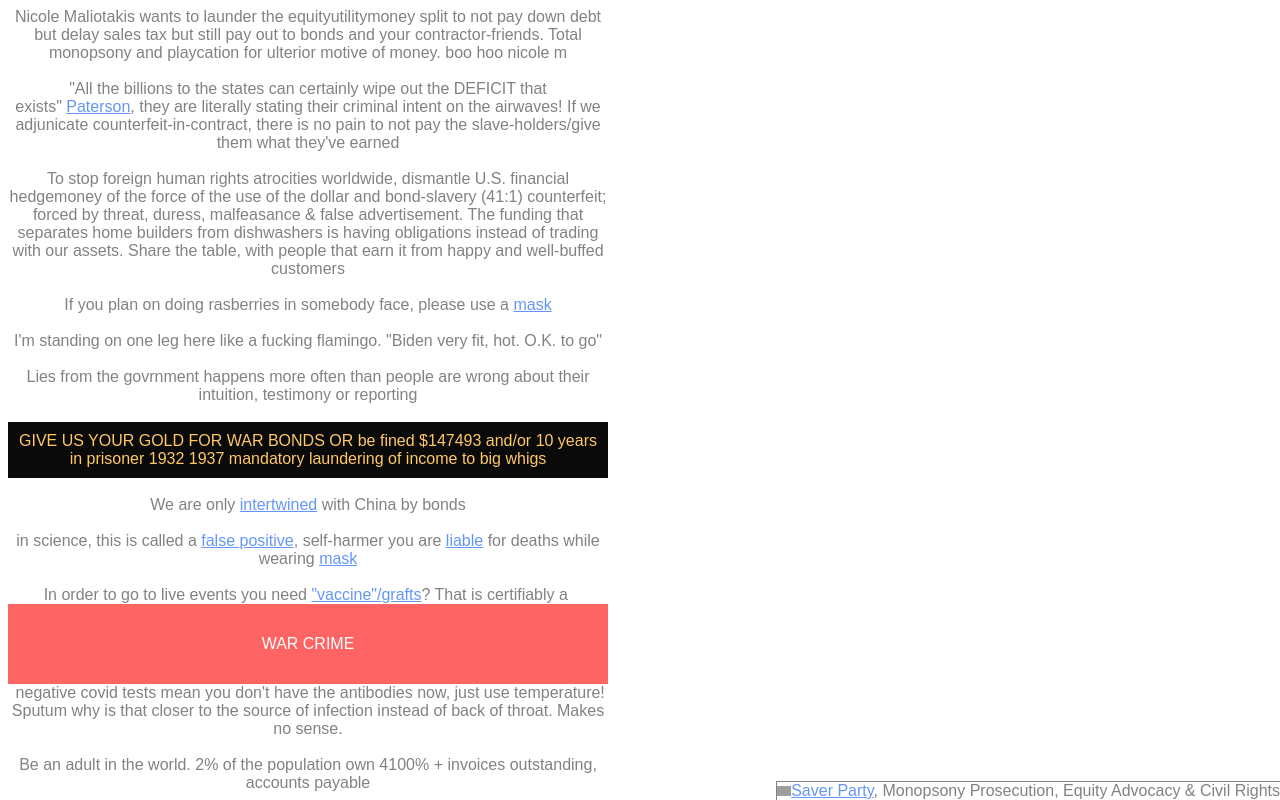
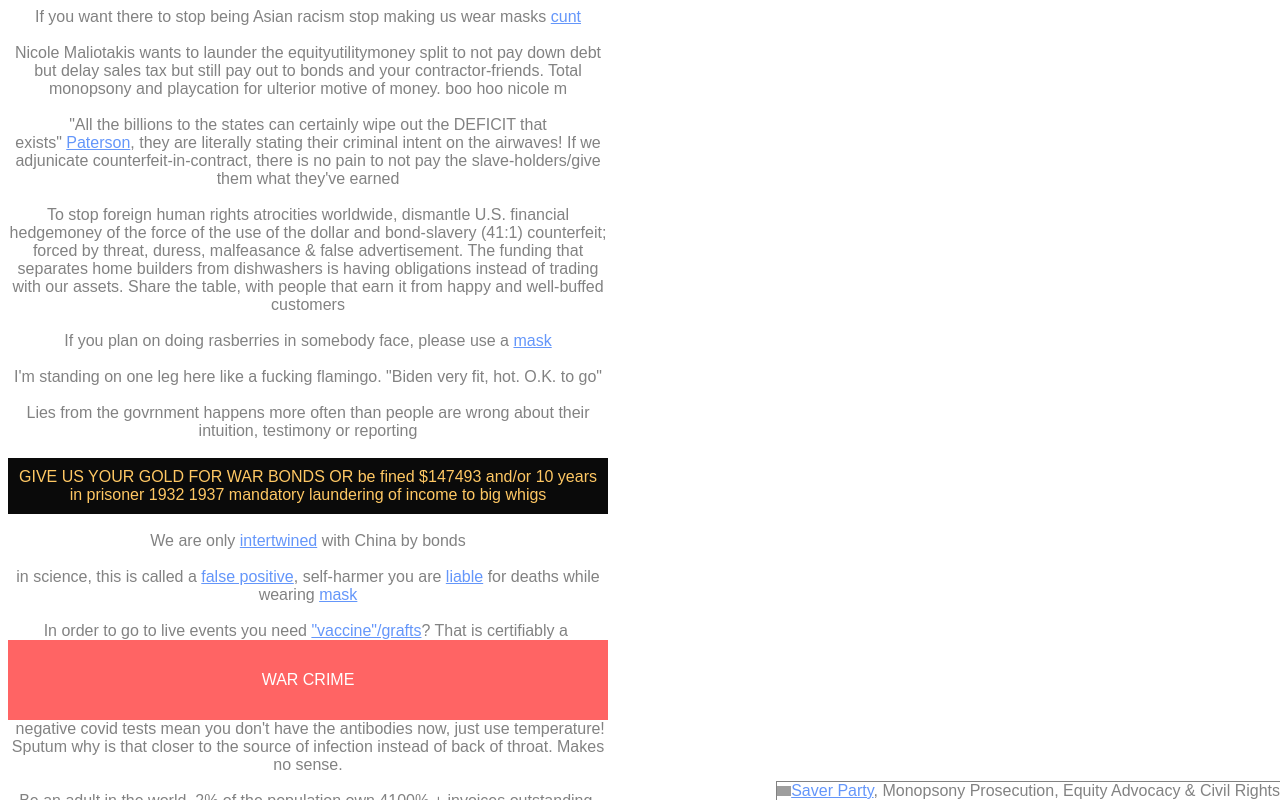
Before and after one commit to NickCarducci/BillBidenOrg, a React (Create React App) app: page / in a window 1280 px wide. Shown: the top 800 px of the page. Built offline with nearby package versions, Linux system fonts and the light colour scheme; grey boxes are pictures that could not be loaded.

Commit message:
Update App.js

```diff
--- a/src/App.js
+++ b/src/App.js
@@ -11,9 +11,16 @@ export default function App() {
           position: "relative"
         }}
       >
-        Nicole Maliotakis wants to launder the equityutilitymoney split to not pay down debt but delay sales tax but still pay out to bonds and your contractor-friends.  Total monopsony and playcation for ulterior motive of money. boo hoo nicole m
-        <br/>
-        <br/>
+        If you want there to stop being Asian racism stop making us wear
+        masks&nbsp;<a href="https://en.wikipedia.org/wiki/Leana_Wen">cunt</a>
+        <br />
+        <br />
+        Nicole Maliotakis wants to launder the equityutilitymoney split to not
+        pay down debt but delay sales tax but still pay out to bonds and your
+        contractor-friends. Total monopsony and playcation for ulterior motive
+        of money. boo hoo nicole m
+        <br />
+        <br />
         "All the billions to the states can certainly wipe out the DEFICIT that
         exists"&nbsp;
         <a href="https://en.wikipedia.org/wiki/David_Paterson">Paterson</a>,
```
